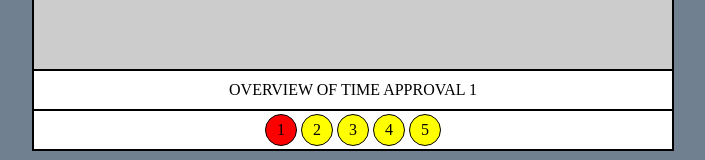
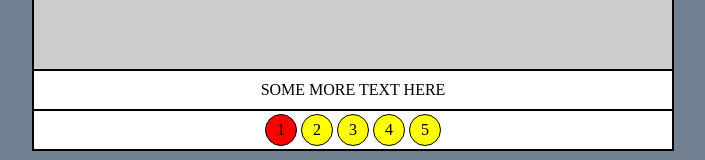
Before and after one commit to JohnTrecker/Carousel, a plain HTML site: page index.html in a window 1280 px wide. Shown: the part 510-670 px from the top of the page, without its empty margins (287-992 px from the left). Drawn offline with Linux system fonts and the light colour scheme; placeholder pictures from the web are drawn by us.

```diff
--- a/index.html
+++ b/index.html
@@ -16,7 +16,7 @@
       <button class="toggle left" onclick="toggleImage('left')">◀</button>
       <button class="toggle right" onclick="toggleImage('right')">▶</button>
     </div>
-    <div class="title sm">OVERVIEW OF TIME APPROVAL 1</div>
+    <div class="title sm">SOME MORE TEXT HERE</div>
     <div class="number sm"></div>
 
   </div>
```
